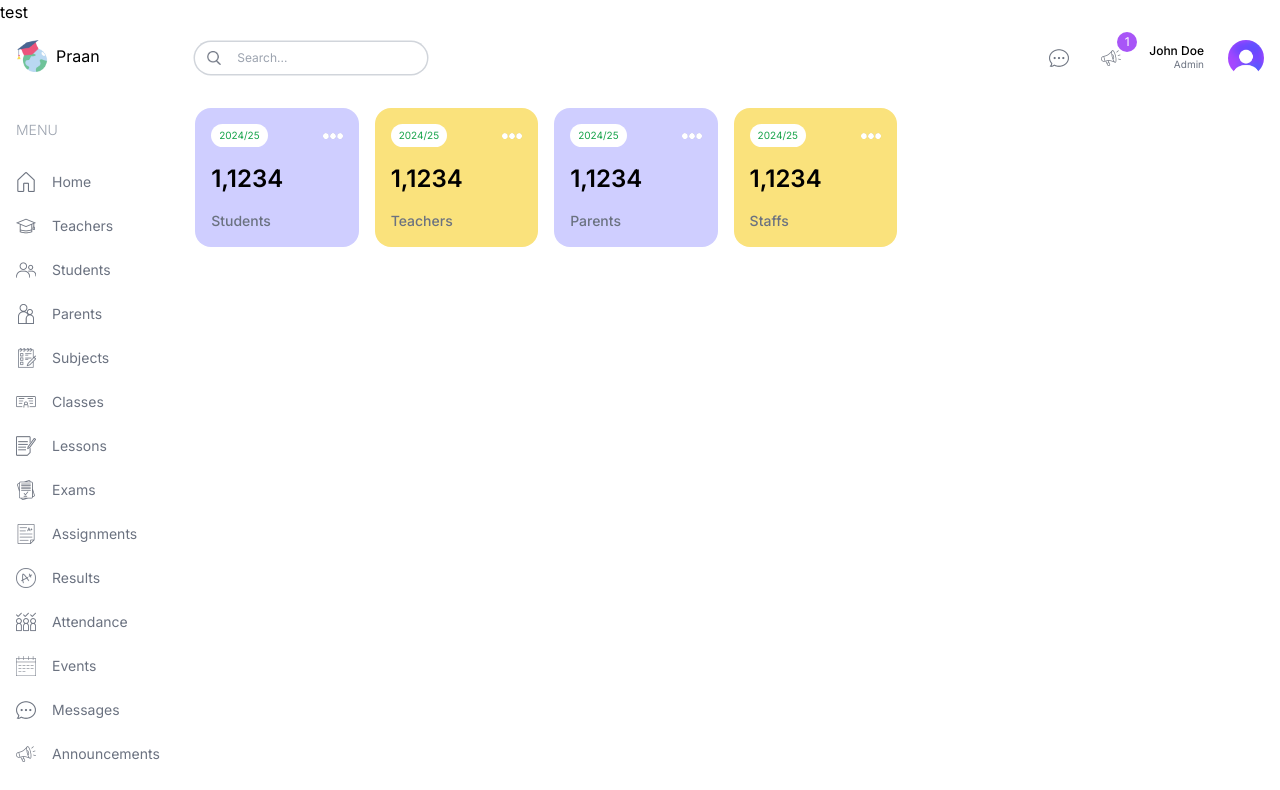
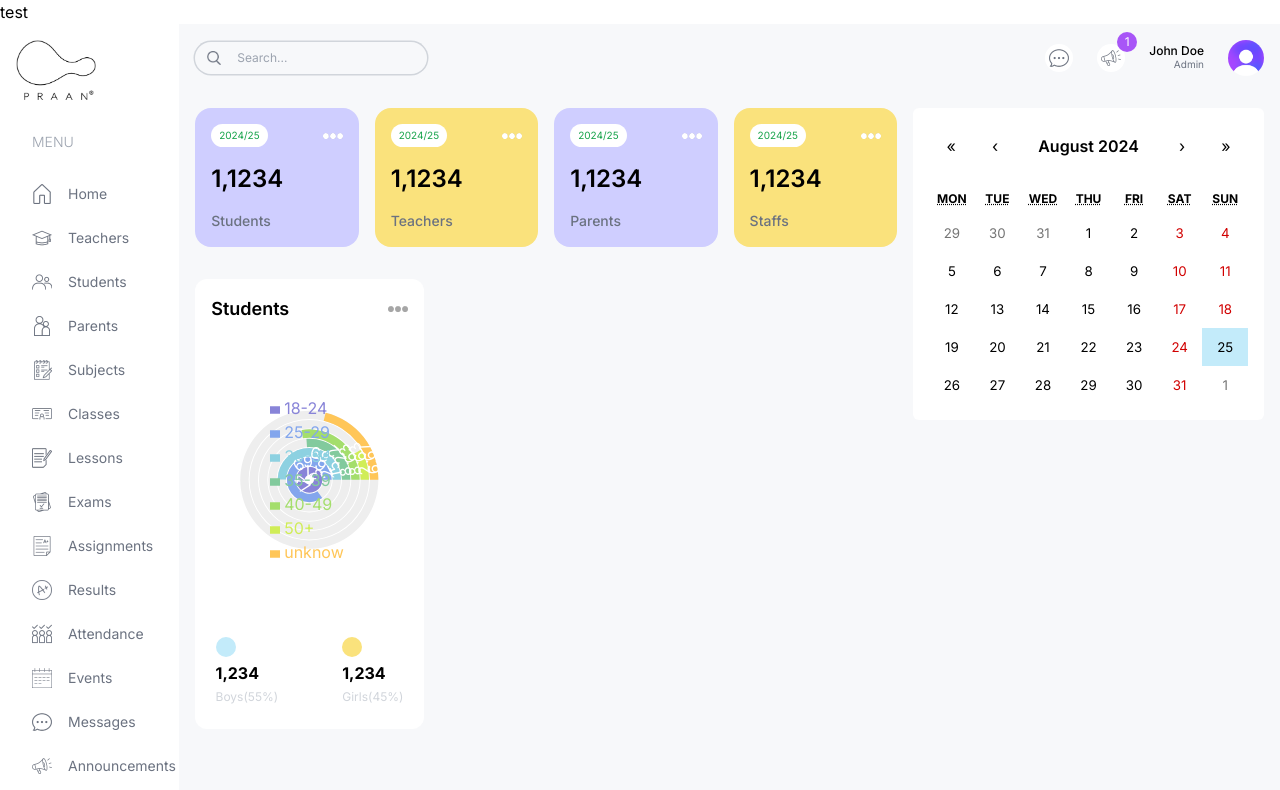
Before and after one commit to MerakiShubh/praanDashboard, a Next.js app: page /admin in a window 1280 px wide. Shown: the top 790 px of the page. Built offline with nearby package versions, Linux system fonts and the light colour scheme.

Commit message:
add calendar component

```diff
--- a/package.json
+++ b/package.json
@@ -9,8 +9,9 @@
     "lint": "next lint"
   },
   "dependencies": {
-    "next": "14.2.5",
+    "next": "^14.2.23",
     "react": "^18",
+    "react-calendar": "^5.1.0",
     "react-dom": "^18",
     "recharts": "^2.12.7"
   },
--- a/src/app/(dashboard)/admin/page.tsx
+++ b/src/app/(dashboard)/admin/page.tsx
@@ -1,3 +1,5 @@
+import CountChart from "@/components/CountChart";
+import EventCalendar from "@/components/EventCalendar";
 import UserCard from "@/components/UserCard";
 import React from "react";
 
@@ -5,7 +7,7 @@ const AdminPage = () => {
   return (
     <div className="p-4 flex gap-4 flex-col md:flex-row">
       {/* Left  */}
-      <div className="w-full lg:w-2/3">
+      <div className="w-full lg:w-2/3 flex flex-col gap-8">
         {/* User Cards  */}
         <div className="flex gap-4 justify-between flex-wrap">
           <UserCard type="student" />
@@ -13,8 +15,23 @@ const AdminPage = () => {
           <UserCard type="parent" />
           <UserCard type="staff" />
         </div>
+        {/* MIDDLE CHARTS  */}
+        <div className="flex gap-4 flex-col lg:flex-row">
+          {/* COUNT CHART  */}
+          <div className="w-full lg:w-1/3 h-[450px]">
+            <CountChart />
+          </div>
+
+          {/* Another chart  */}
+          <div className="w-full lg:w-2/3 h-[450px]"></div>
+        </div>
+        {/* BOTTOM CHARTS  */}
+        <div className="w-full h-[500px]"></div>
       </div>
-      <div className="w-full lg:w-1/3"></div>
+      {/* RIGHT  */}
+      <div className="w-full lg:w-1/3 flex-col gap-8">
+        <EventCalendar />
+      </div>
     </div>
   );
 };
--- a/src/app/(dashboard)/layout.tsx
+++ b/src/app/(dashboard)/layout.tsx
@@ -9,20 +9,20 @@ export default function DashboardLayout({
   children: React.ReactNode;
 }>) {
   return (
-    <div className="h-screen flex ">
+    <div className="h-screen flex">
       {/* LEFT */}
-      <div className="w-[14%] md:w-[8%] lg:w-[16%] xl:w-[14%]">
+      <div className="w-[14%] md:w-[8%] lg:w-[16%] xl:w-[14%] p-4">
         <Link
           href="/"
-          className="flex items-center justify-center lg:justify-start gap-2 p-4"
+          className="flex items-center justify-center lg:justify-start gap-2"
         >
-          <Image src="/logo.png" alt="logo" width={32} height={32} />
-          <span className="hidden lg:block">Praan</span>
+          <Image src="/praan_logo.jpg" alt="logo" width={80} height={80} />
+          {/* <span className="hidden lg:block font-bold">Praan</span> */}
         </Link>
         <Menu />
       </div>
-      {/* RIGHT  */}
-      <div className="w-[86%] md:w-[92%] lg:w-[84%] xl:w-[86%] bg:[#F7F8FA] overflow-scroll">
+      {/* RIGHT */}
+      <div className="w-[86%] md:w-[92%] lg:w-[84%] xl:w-[86%] bg-[#F7F8FA] overflow-scroll flex flex-col">
         <Navbar />
         {children}
       </div>
--- a/src/app/globals.css
+++ b/src/app/globals.css
@@ -1,3 +1,18 @@
 @tailwind base;
 @tailwind components;
 @tailwind utilities;
+
+.react-calendar {
+  width: 100% !important;
+  border: none !important;
+  font-family: "Inter", sans-serif !important;
+}
+
+.react-calendar__navigation__label__labelText {
+  font-weight: 600;
+}
+
+.react-calendar__tile--active {
+  background-color: #c3ebfa !important;
+  color: black !important;
+}
--- a/src/components/CountChart.tsx
+++ b/src/components/CountChart.tsx
@@ -62,15 +62,15 @@ const style = {
 
 function CountChart() {
   return (
-    <div className="">
+    <div className="bg-white rounded-xl w-full h-full p-4">
       <div className="flex justify-between items-center">
         {/* Title  */}
-        <h1>Students</h1>
-        <Image src="moreDark.png" alt="" width={20} height={20} />
+        <h1 className="text-lg font-semibold">Students</h1>
+        <Image src="/moreDark.png" alt="" width={20} height={20} />
       </div>
-      <div>
-        {/* Chart  */}
-        <ResponsiveContainer width="100%" height="100%">
+      {/* Chart  */}
+      <div className="w-full h-[75%]">
+        <ResponsiveContainer>
           <RadialBarChart
             cx="50%"
             cy="50%"
@@ -80,22 +80,27 @@ function CountChart() {
             data={data}
           >
             <RadialBar
-              minAngle={15}
               label={{ position: "insideStart", fill: "#fff" }}
               background
-              clockWise
               dataKey="uv"
             />
-            <Legend
-              iconSize={10}
-              layout="vertical"
-              verticalAlign="middle"
-              wrapperStyle={style}
-            />
+            <Legend iconSize={10} layout="vertical" verticalAlign="middle" />
           </RadialBarChart>
         </ResponsiveContainer>
       </div>
-      <div>{/* Bottom  */}</div>
+      {/* BOTTOM  */}
+      <div className="flex justify-center gap-16">
+        <div className="flex flex-col gap-1">
+          <div className="w-5 h-5 bg-praanSky rounded-full" />
+          <h1 className="font-bold">1,234</h1>
+          <h2 className="text-xs text-gray-300">Boys(55%)</h2>
+        </div>
+        <div className="flex flex-col gap-1">
+          <div className="w-5 h-5 bg-praanYellow rounded-full" />
+          <h1 className="font-bold">1,234</h1>
+          <h2 className="text-xs text-gray-300">Girls(45%)</h2>
+        </div>
+      </div>
     </div>
   );
 }
--- /dev/null
+++ b/src/components/EventCalendar.tsx
@@ -0,0 +1,20 @@
+"use client";
+import { useState } from "react";
+import Calendar from "react-calendar";
+import "react-calendar/dist/Calendar.css";
+type ValuePiece = Date | null;
+type Value = ValuePiece | [ValuePiece, ValuePiece];
+const EventCalendar = () => {
+  const [value, setValue] = useState(new Date());
+
+  return (
+    <div className="bg-white p-4 rounded-md">
+      <Calendar
+        //    onChange={onChange}
+        value={value}
+      />
+    </div>
+  );
+};
+
+export default EventCalendar;
--- a/src/components/Menu.tsx
+++ b/src/components/Menu.tsx
@@ -131,7 +131,7 @@ function Menu() {
               className="flex items-center justify-center lg:justify-start gap-4 text-gray-500 py-2"
             >
               <Image src={item.icon} alt="" width={20} height={20} />
-              <span>{item.label}</span>
+              <span className="hidden lg:block">{item.label}</span>
             </Link>
           ))}
         </div>
```
Also changed, not shown: public/praan_logo.jpg (added), 1 other file (tests, documents, lock files or other folders).
